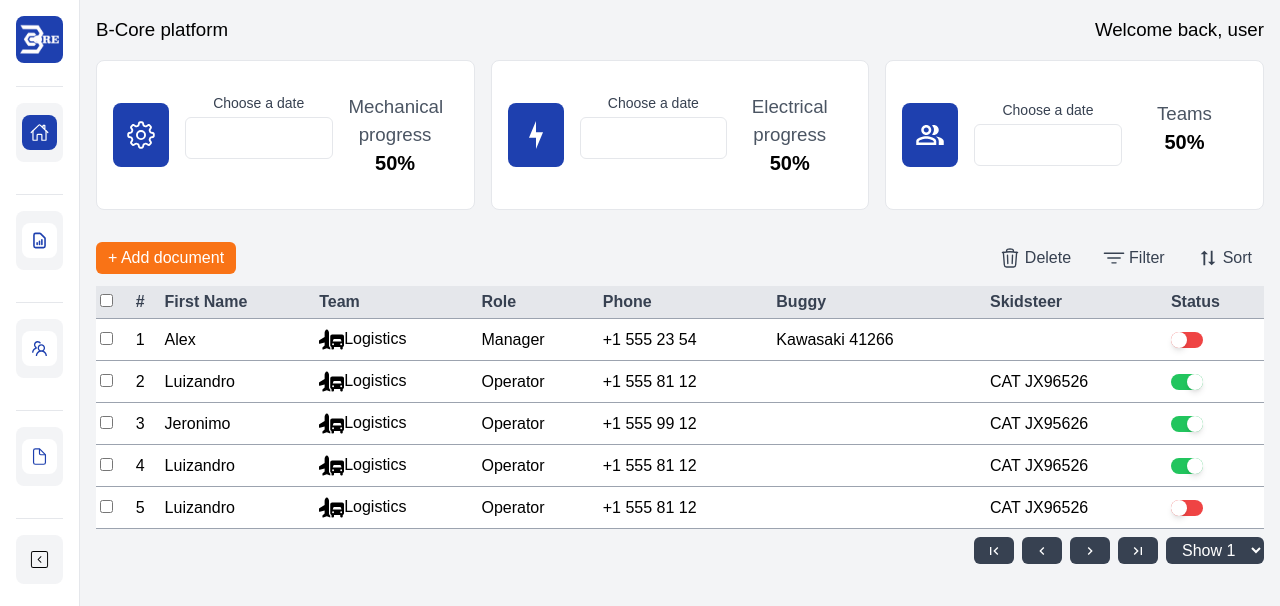
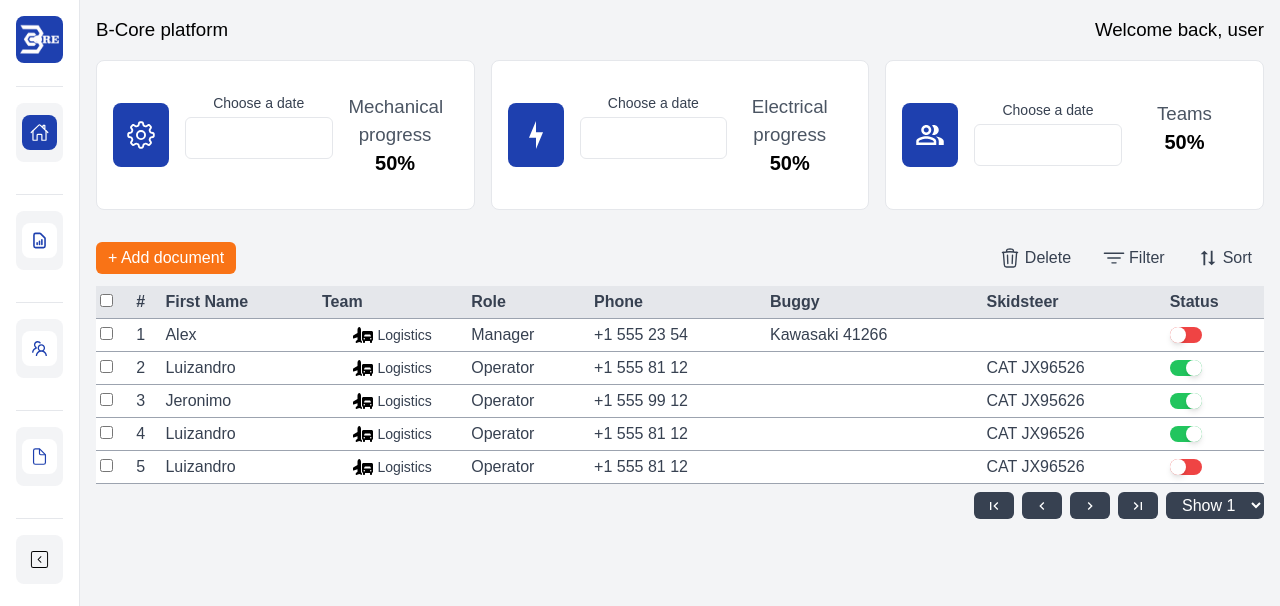
Before and after one commit to LMartin1998/BCorePlatform-Deploy, a Next.js app: page /teams in a window 1280 px wide. Shown: the top 606 px of the page. Built offline with nearby package versions, Linux system fonts and the light colour scheme.

Commit message:
Add styles in teams docs

```diff
--- a/src/app/Components/DocsTableComponent.jsx
+++ b/src/app/Components/DocsTableComponent.jsx
@@ -205,7 +205,7 @@ export default function DocsTable() {
               >
                 {row.getVisibleCells().map((cell) => {
                   return (
-                    <td className="py-2 px-1" key={cell.id}>
+                    <td className="py-1 px-1" key={cell.id}>
                       {flexRender(
                         cell.column.columnDef.cell,
                         cell.getContext()
--- a/src/app/Components/TeamsTableComponent.jsx
+++ b/src/app/Components/TeamsTableComponent.jsx
@@ -24,9 +24,9 @@ import { BiSortAlt2 } from "react-icons/bi";
 
 export default function TeamsTable() {
   const teamLabel = {
-    Logistics: <FaTruckPlane size={25} />,
-    Manager: <GrUserManager size={25} />,
-    Operator: <IoCall size={25} />,
+    Logistics: <FaTruckPlane size={20} />,
+    Manager: <GrUserManager size={20} />,
+    Operator: <IoCall size={20} />,
   };
 
   const [data, setData] = useState(User);
@@ -71,41 +71,42 @@ export default function TeamsTable() {
     {
       id: "number-column",
       header: "#",
-      cell: ({ row, table }) => <p>{row.index % table.getState().pagination.pageSize + 1}</p>,
+      cell: ({ row, table }) => <p className="text-gray-700 font-medium text-base">{row.index % table.getState().pagination.pageSize + 1}</p>,
     },
     {
       header: "First Name",
       accessorKey: "firstName",
-      cell: (row) => <p>{row.getValue()}</p>,
+      cell: (row) => <p className="text-gray-700 font-medium text-base">{row.getValue()}</p>,
     },
     {
       header: "Team",
       accessorKey: "team",
       cell: (row) => (
-        <div className="flex">
-          {teamLabel[row.getValue()]} {row.getValue()}
+        <div className="flex justify-center">
+          {teamLabel[row.getValue()]}
+          <p className="text-gray-700 font-medium text-sm pl-1">{row.getValue()}</p>
         </div>
       ),
     },
     {
       header: "Role",
       accessorKey: "role",
-      cell: (row) => <p>{row.getValue()}</p>,
+      cell: (row) => <p className="text-gray-700 font-medium text-base">{row.getValue()}</p>,
     },
     {
       header: "Phone",
       accessorKey: "phone",
-      cell: (row) => <p>{row.getValue()}</p>,
+      cell: (row) => <p className="text-gray-700 font-medium text-base">{row.getValue()}</p>,
     },
     {
       header: "Buggy",
       accessorKey: "buggy",
-      cell: (row) => <p>{row.getValue()}</p>,
+      cell: (row) => <p className="text-gray-700 font-medium text-base">{row.getValue()}</p>,
     },
     {
       header: "Skidsteer",
       accessorKey: "skidsteer",
-      cell: (row) => <p>{row.getValue()}</p>,
+      cell: (row) => <p className="text-gray-700 font-medium text-base">{row.getValue()}</p>,
     },
     {
       header: "Status",
@@ -194,7 +195,7 @@ export default function TeamsTable() {
               >
                 {row.getVisibleCells().map((cell) => {
                   return (
-                    <td className="py-2 px-1" key={cell.id}>
+                    <td className="py-1 px-1" key={cell.id}>
                       {flexRender(
                         cell.column.columnDef.cell,
                         cell.getContext()
```
